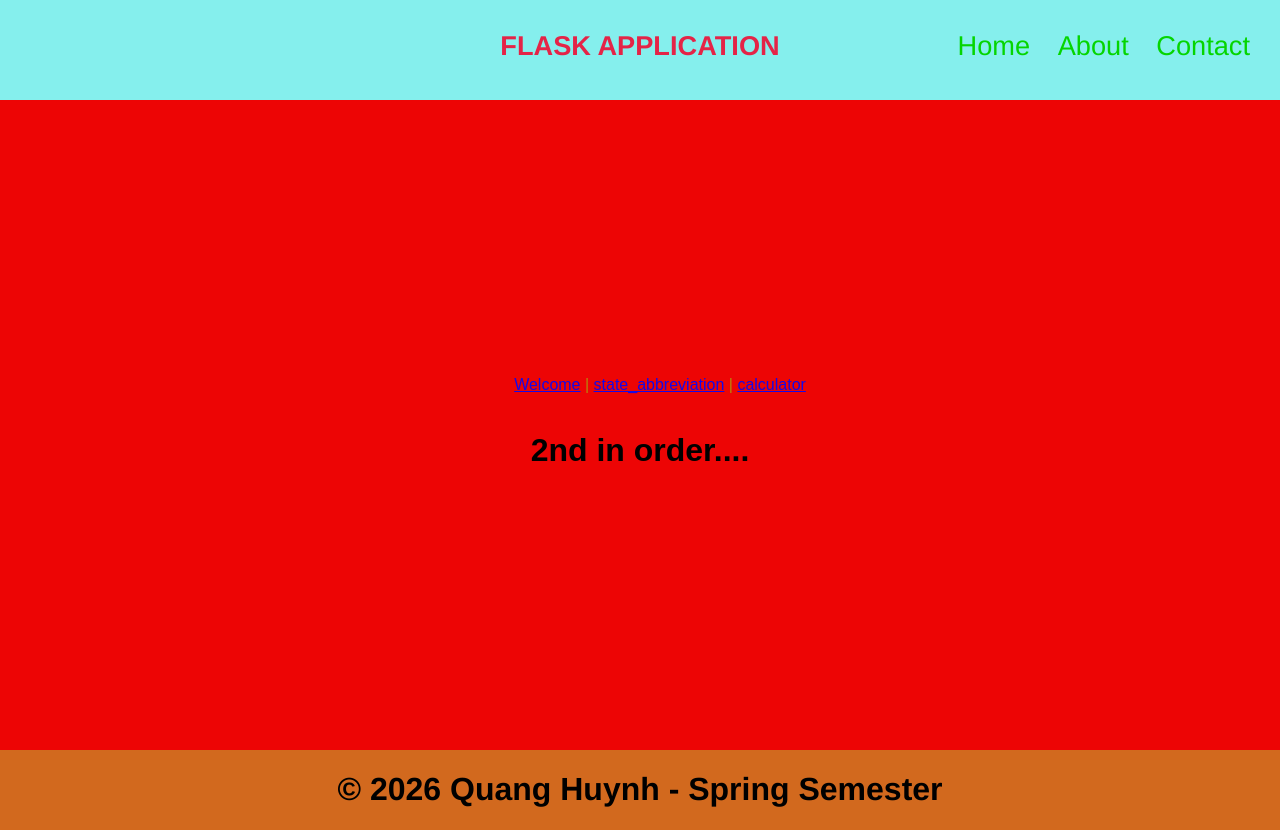
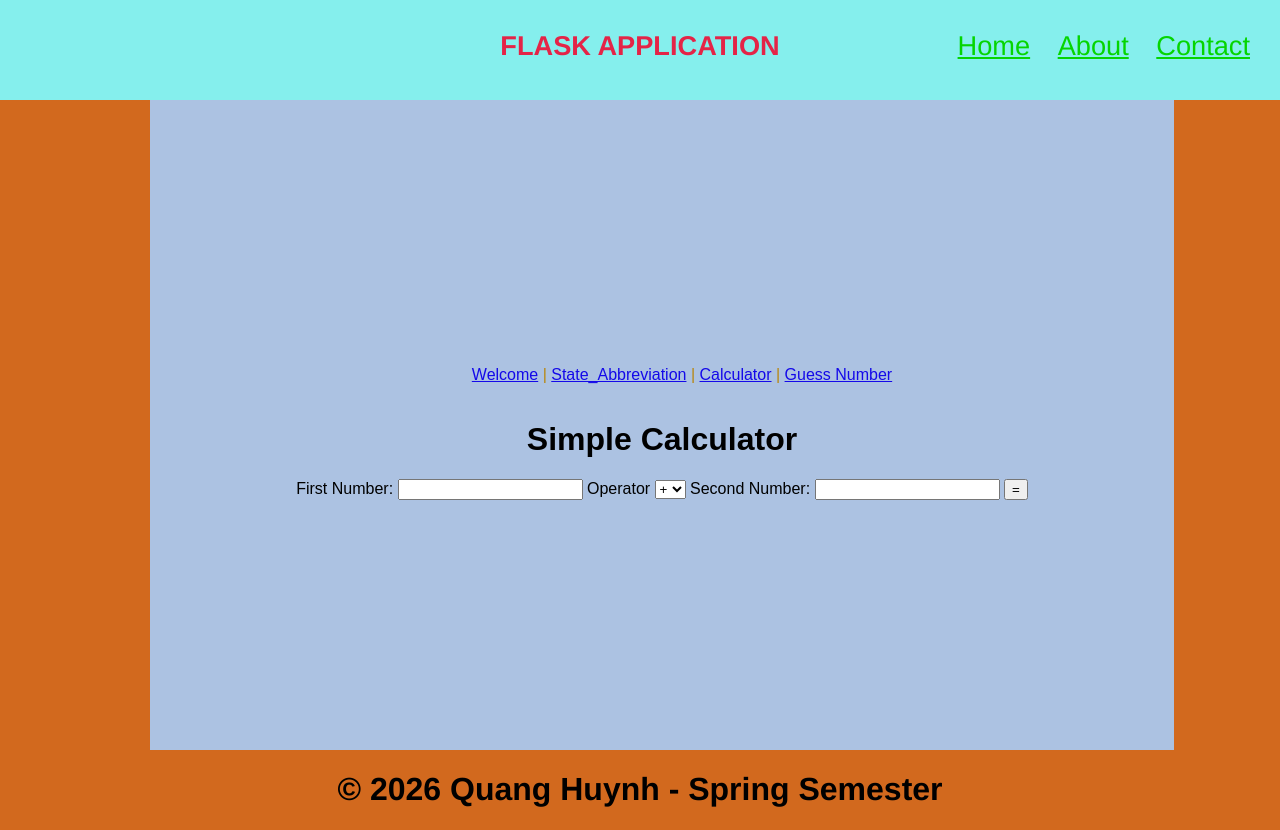
Before and after one commit to Augusta-26/Flask--My-Own-Develop--Webpage, a Flask app: page /calculator in a window 1280 px wide. Run offline with Flask 3, Linux system fonts and the light colour scheme.

Commit message:
progress good

```diff
--- a/app.py
+++ b/app.py
@@ -1,4 +1,6 @@
 from flask import Flask, render_template, request, redirect
+from miscellaneous.states import us_states
+import random
 
 app = Flask(__name__, static_folder='static', static_url_path= '/', template_folder='templates')
 
@@ -18,15 +20,74 @@ def about():
 def contact():
     return render_template('contact.html')
 
-@app.route('/state_abbreviation')
+@app.route('/state_abbreviation', methods=['GET','POST'])
 def state_abbreviation():
-    return render_template('state_abbreviation.html')
+    full_state_name = ''
+    abbreviation = ''
+    if request.method == 'POST':
+        abbreviation = request.form.get('state_abbreviation')
+        full_state_name = us_states[abbreviation]
+    return render_template('state_abbreviation.html', us_states=us_states, full_state_name=full_state_name, abbreviation=abbreviation)
 
-@app.route('/calculator')
+@app.route('/calculator',methods=['GET','POST'])
 def calculator():
-    return render_template('calculator.html')
+    result =''
+    first_number = ''
+    second_number = ''
+    operator = ''
+    if request.method == 'POST':
+        first_number = request.form.get("first_number")
+        second_number = request.form.get("second_number")
+        operator = request.form.get("operator")
 
+        if operator == "+":
+            result = float(first_number) + float(second_number)
+        elif operator == "-":
+            result = float(first_number) - float(second_number)
+        elif operator == "X":
+            result = float(first_number) * float(second_number)
+        else:
+            if float(second_number) == 0:
+                result = "Error - Cannot divide by zero"
+            else:
+                result = float(first_number) / float(second_number)
 
+    return render_template('calculator.html',result=result,first_number=first_number,second_number=second_number,operator=operator)
+
+@app.route('/guess_number', methods=['GET','POST'])
+def guess_number():
+    level = ''
+    attempts = ''
+    target = ''
+    result = ''
+    guess = ''
+    count = ''
+    if request.method == 'POST':
+        level = int(request.form.get('level'))
+        attempts = int(request.form.get('attempts'))
+        guess = int(request.form.get('guess', 0))
+        count = int(request.form.get('count', 0))
+        target = int(request.form.get('target',0))
+
+        if not target:
+            if level == 1:
+                target = random.randint(1, 9)
+            elif level == 2:
+                target = random.randint(10, 99)
+            else:
+                target = random.randint(100, 999)
+
+        if guess:
+            if count < attempts:
+                if guess == target:
+                    result = "Congratulations! You guessed the number."
+                else:
+                    result = "Sorry, that's not the correct number. Try again."
+                    count += 1
+            if count >= attempts:
+                result = f"Out of attempts - the number was {target}."
+
+    return render_template('guess_number.html', level=level, result=result, attempts=attempts, guess=guess, count=count, target=target)
 
 if __name__ == '__main__':
     app.run(debug=True)
--- /dev/null
+++ b/miscellaneous/states.py
@@ -0,0 +1,52 @@
+us_states = {
+    "AL": "Alabama",
+    "AK": "Alaska",
+    "AZ": "Arizona",
+    "AR": "Arkansas",
+    "CA": "California",
+    "CO": "Colorado",
+    "CT": "Connecticut",
+    "DE": "Delaware",
+    "FL": "Florida",
+    "GA": "Georgia",
+    "HI": "Hawaii",
+    "ID": "Idaho",
+    "IL": "Illinois",
+    "IN": "Indiana",
+    "IA": "Iowa",
+    "KS": "Kansas",
+    "KY": "Kentucky",
+    "LA": "Louisiana",
+    "ME": "Maine",
+    "MD": "Maryland",
+    "MA": "Massachusetts",
+    "MI": "Michigan",
+    "MN": "Minnesota",
+    "MS": "Mississippi",
+    "MO": "Missouri",
+    "MT": "Montana",
+    "NE": "Nebraska",
+    "NV": "Nevada",
+    "NH": "New Hampshire",
+    "NJ": "New Jersey",
+    "NM": "New Mexico",
+    "NY": "New York",
+    "NC": "North Carolina",
+    "ND": "North Dakota",
+    "OH": "Ohio",
+    "OK": "Oklahoma",
+    "OR": "Oregon",
+    "PA": "Pennsylvania",
+    "RI": "Rhode Island",
+    "SC": "South Carolina",
+    "SD": "South Dakota",
+    "TN": "Tennessee",
+    "TX": "Texas",
+    "UT": "Utah",
+    "VT": "Vermont",
+    "VA": "Virginia",
+    "WA": "Washington",
+    "WV": "West Virginia",
+    "WI": "Wisconsin",
+    "WY": "Wyoming"
+}
--- a/static/main.css
+++ b/static/main.css
@@ -27,15 +27,16 @@ header h1.logo:hover {
 }
 
 container {
-  width: 100%;
+  width: 80%;
   height: 650px;
   display: flex;
   flex-direction: column;
   justify-content: center;
   align-items: center;
   font-family: "Montserrat", sans-serif;
-  background-color: rgb(237, 5, 5);
+  background-color: rgb(172, 194, 226);
   padding: 0;
+  margin-left: 150px;
 }
 /*
  * Center the body content
@@ -65,26 +66,23 @@ div.about {
   font-size: 1.7em;
 }
 
-.menu li {
-  display: inline;
+.menu a {
+  color: rgb(5, 213, 1);
+  text-decoration: underline;
 }
 
-.menu li a {
-  color: rgb(5, 213, 1);
-  text-decoration: none;
-}
-
-.menu li a:hover {
+.menu a:hover {
   color: rgb(160, 32, 235);
   text-decoration: none;
 }
-.menu li + li {
+.menu a + a {
   margin-left: 20px;
 }
 
 .tool {
-  color:darkgoldenrod
+  color:darkgoldenrod;
 }
+
 .tool a {
   color:rgb(20, 9, 233)
 }
--- a/templates/calculator.html
+++ b/templates/calculator.html
@@ -1,4 +1,22 @@
 {% extends 'layout.html' %}
 {% block content %}
-    <h1> 2nd in order....</h1>
+    <h1> Simple Calculator</h1>
+    <form method="POST" action="{{url_for('calculator')}}">
+        <lable>First Number:</lable>
+        <input type="number" name="first_number" required>
+        <label>Operator</label>
+        <select name="operator">
+            <option>+</option>
+            <option>-</option>
+            <option>X</option>
+            <option>÷</option>
+        </select>
+        <lable>Second Number:</lable>
+        <input type="number" name="second_number" required>
+        <input type="submit" value='='>
+    </form>
+
+    {% if result %}
+        <h1>{{first_number}} {{operator}} {{second_number}} = {{result}}</h1>
+    {% endif %}
 {% endblock %}
--- a/templates/layout.html
+++ b/templates/layout.html
@@ -9,9 +9,9 @@
         <h1 class="logo">Flask Application</h1>
         <nav>
             <ul class="menu">
-                <li><a href="{{ url_for('home') }}">Home</a></li>
-                <li><a href="{{ url_for('about') }}">About</a></li>
-                <li><a href="{{ url_for('contact') }}">Contact</a></li>
+                <a href="{{ url_for('home') }}">Home</a>
+                <a href="{{ url_for('about') }}">About</a>
+                <a href="{{ url_for('contact') }}">Contact</a>
             </ul>
         </nav>
         </nav>
@@ -20,12 +20,14 @@
     <container>
         <ul class="tool">
             <a href="{{ url_for('home') }}">Welcome</a> |
-            <a href="/state_abbreviation">state_abbreviation</a> |
-            <a href="/calculator">calculator</a>
+            <a href="/state_abbreviation">State_Abbreviation</a> |
+            <a href="/calculator">Calculator</a> |
+            <a href="/guess_number">Guess Number</a>
         </ul>
-        {% block content %}
 
-        {% endblock %}
+    {% block content %}
+
+    {% endblock %}
     </container>
 
     <footer>
```
Also changed, not shown: static/reference.css (deleted, +0 -90 lines), templates/guess_number.html (added, +41 -0 lines), templates/state_abbreviation.html (+14 -1 lines).
